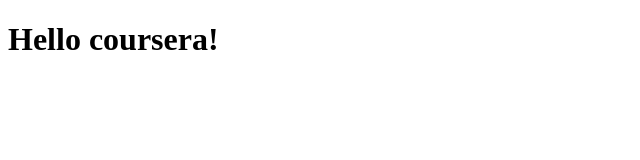
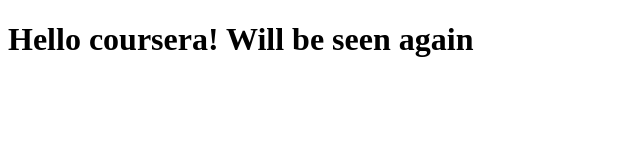
Before and after one commit to YASHMANIC/coursera-test, a plain HTML site: page index.html in a window 1280 px wide. Shown: the whole page, without its empty margins (0-640 px from the left). Drawn offline with Linux system fonts and the light colour scheme.

Commit message:
Next version of Web File.

```diff
--- a/index.html
+++ b/index.html
@@ -5,6 +5,6 @@
     <title>welcome</title>
   </head>
   <body>
-    <h1>Hello coursera!</h1>
+    <h1>Hello coursera! Will be seen again</h1>
   </body>
 </html>
```
